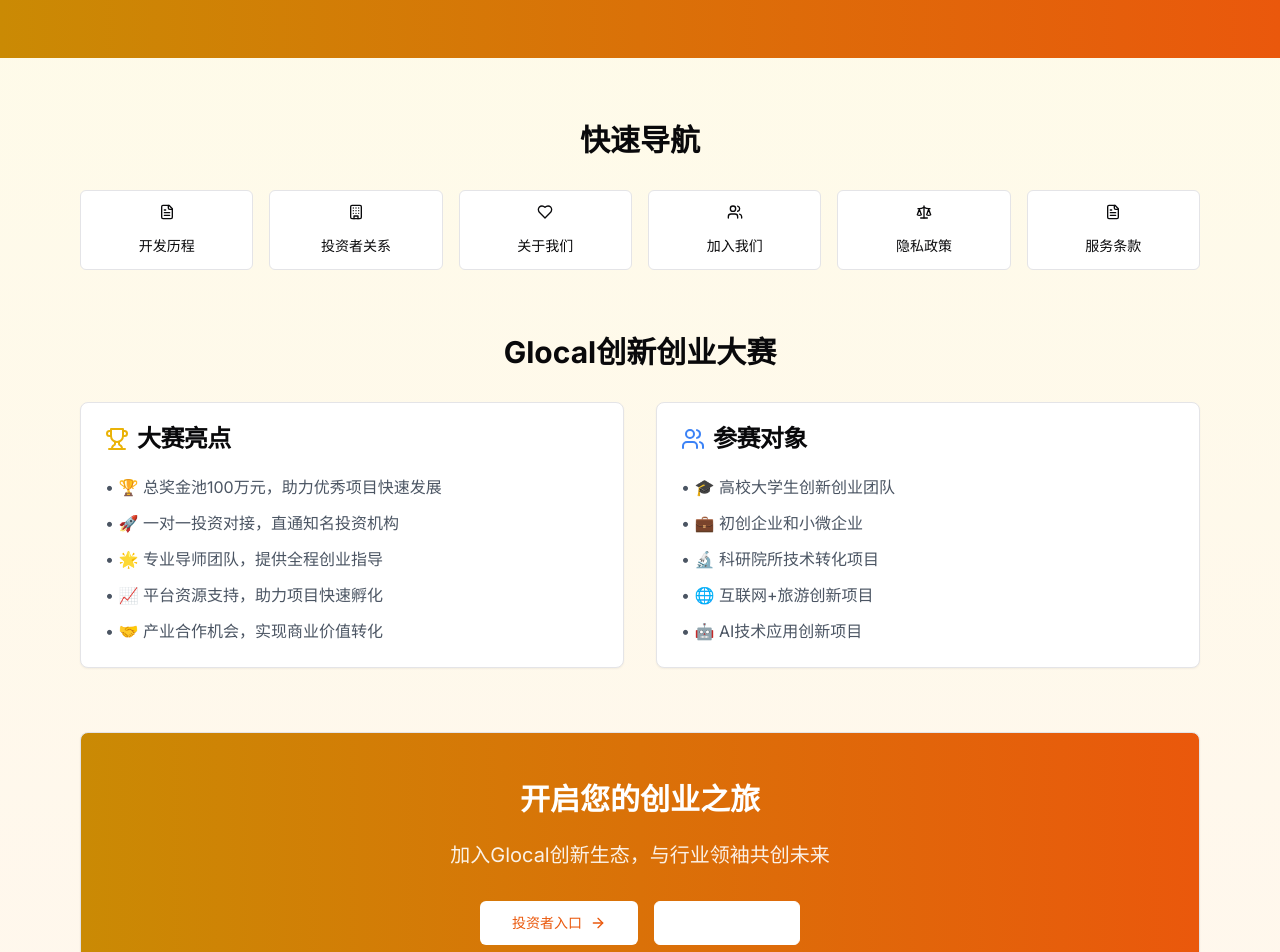
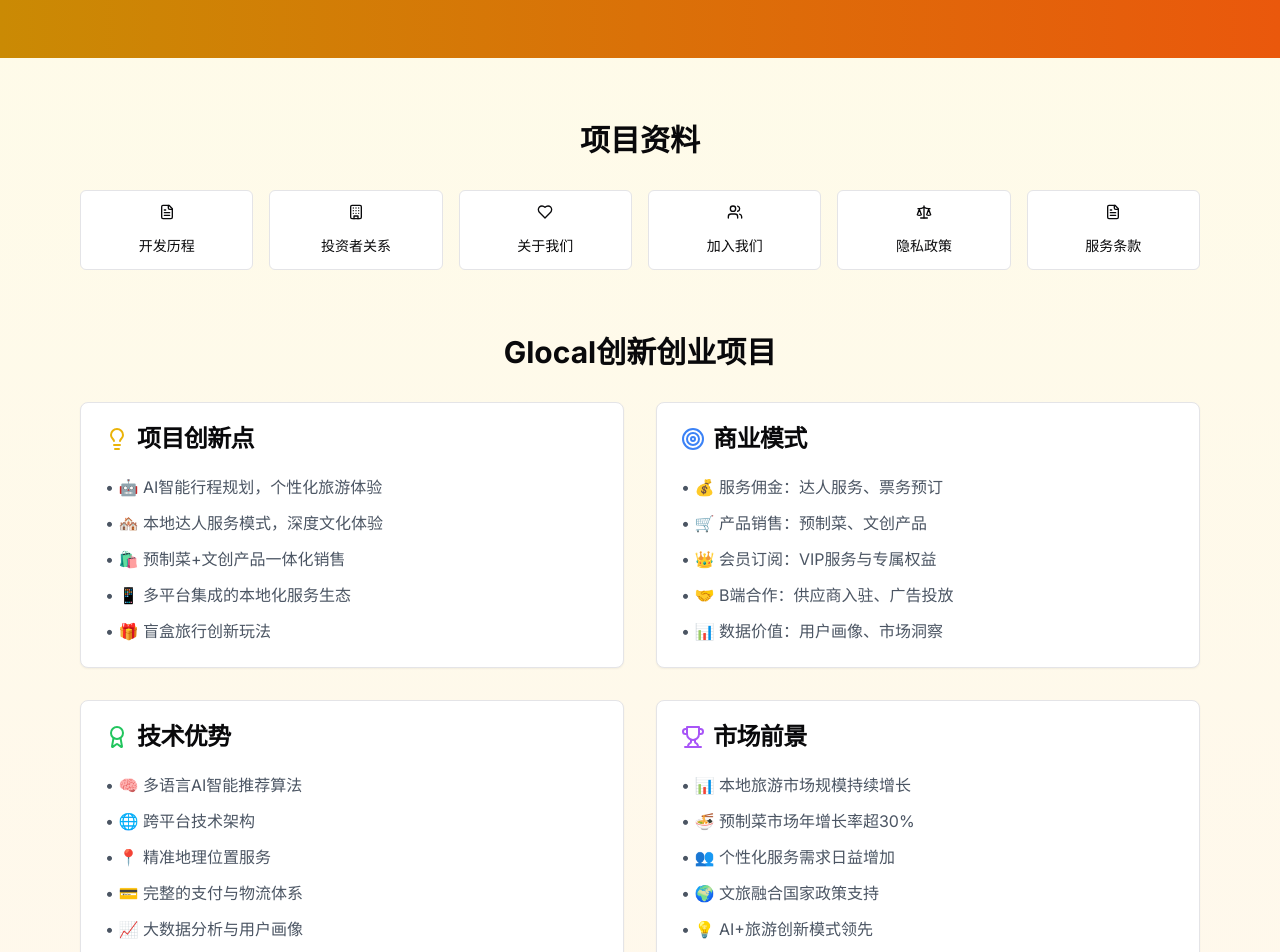
Before and after one commit to MrScienceYang/glocal-yantai-wanderlust-ai, a React (Vite) app: page /innovation-competition in a window 1280 px wide. Shown: the part 420-1372 px from the top of the page. Built offline with nearby package versions, Linux system fonts and the light colour scheme; no server answers.

Commit message:
Fix InnovationCompetition page
The InnovationCompetition page was incorrectly presented as an event hosted by the platform. The content was updated to reflect that it is a page for the user to participate in the China Collegiate Innovation and Entrepreneurship Competition.

```diff
--- a/src/pages/InnovationCompetition.tsx
+++ b/src/pages/InnovationCompetition.tsx
@@ -3,7 +3,7 @@ import React from 'react';
 import Layout from '@/components/Layout';
 import { Card, CardContent, CardHeader, CardTitle } from '@/components/ui/card';
 import { Button } from '@/components/ui/button';
-import { Trophy, FileText, Users, Building, Scale, Heart, ArrowRight } from 'lucide-react';
+import { Trophy, FileText, Users, Building, Scale, Heart, ArrowRight, Target, Award, Lightbulb } from 'lucide-react';
 import { Link } from 'react-router-dom';
 
 const InnovationCompetition = () => {
@@ -18,13 +18,13 @@ const InnovationCompetition = () => {
               <h1 className="text-5xl font-bold">创赛专区</h1>
             </div>
             <p className="text-xl leading-relaxed mb-8">
-              汇聚创新力量，连接投资资源，助力创业梦想实现
+              Glocal参与中国大学生创新创业大赛，展示我们的创新成果与发展历程
             </p>
             <div className="flex flex-wrap justify-center gap-4">
-              <span className="px-4 py-2 bg-white/20 rounded-full text-sm">创新创业</span>
-              <span className="px-4 py-2 bg-white/20 rounded-full text-sm">投资对接</span>
-              <span className="px-4 py-2 bg-white/20 rounded-full text-sm">资源整合</span>
-              <span className="px-4 py-2 bg-white/20 rounded-full text-sm">商业孵化</span>
+              <span className="px-4 py-2 bg-white/20 rounded-full text-sm">参赛项目</span>
+              <span className="px-4 py-2 bg-white/20 rounded-full text-sm">创新模式</span>
+              <span className="px-4 py-2 bg-white/20 rounded-full text-sm">技术优势</span>
+              <span className="px-4 py-2 bg-white/20 rounded-full text-sm">商业价值</span>
             </div>
           </div>
         </div>
@@ -32,7 +32,7 @@ const InnovationCompetition = () => {
         <div className="max-w-6xl mx-auto px-4 py-16">
           {/* 快速导航 */}
           <section className="mb-16">
-            <h2 className="text-3xl font-bold text-center mb-8">快速导航</h2>
+            <h2 className="text-3xl font-bold text-center mb-8">项目资料</h2>
             <div className="grid grid-cols-2 md:grid-cols-3 lg:grid-cols-6 gap-4">
               <Button asChild variant="outline" className="h-20 flex-col">
                 <Link to="/development-milestones">
@@ -78,24 +78,24 @@ const InnovationCompetition = () => {
             </div>
           </section>
 
-          {/* 创新大赛介绍 */}
+          {/* 参赛项目介绍 */}
           <section className="mb-16">
-            <h2 className="text-3xl font-bold text-center mb-8">Glocal创新创业大赛</h2>
+            <h2 className="text-3xl font-bold text-center mb-8">Glocal创新创业项目</h2>
             <div className="grid grid-cols-1 md:grid-cols-2 gap-8">
               <Card>
                 <CardHeader>
                   <CardTitle className="flex items-center">
-                    <Trophy className="h-6 w-6 text-yellow-500 mr-2" />
-                    大赛亮点
+                    <Lightbulb className="h-6 w-6 text-yellow-500 mr-2" />
+                    项目创新点
                   </CardTitle>
                 </CardHeader>
                 <CardContent>
                   <ul className="space-y-3 text-gray-600">
-                    <li>• 🏆 总奖金池100万元，助力优秀项目快速发展</li>
-                    <li>• 🚀 一对一投资对接，直通知名投资机构</li>
-                    <li>• 🌟 专业导师团队，提供全程创业指导</li>
-                    <li>• 📈 平台资源支持，助力项目快速孵化</li>
-                    <li>• 🤝 产业合作机会，实现商业价值转化</li>
+                    <li>• 🤖 AI智能行程规划，个性化旅游体验</li>
+                    <li>• 🏘️ 本地达人服务模式，深度文化体验</li>
+                    <li>• 🛍️ 预制菜+文创产品一体化销售</li>
+                    <li>• 📱 多平台集成的本地化服务生态</li>
+                    <li>• 🎁 盲盒旅行创新玩法</li>
                   </ul>
                 </CardContent>
               </Card>
@@ -103,41 +103,77 @@ const InnovationCompetition = () => {
               <Card>
                 <CardHeader>
                   <CardTitle className="flex items-center">
-                    <Users className="h-6 w-6 text-blue-500 mr-2" />
-                    参赛对象
+                    <Target className="h-6 w-6 text-blue-500 mr-2" />
+                    商业模式
                   </CardTitle>
                 </CardHeader>
                 <CardContent>
                   <ul className="space-y-3 text-gray-600">
-                    <li>• 🎓 高校大学生创新创业团队</li>
-                    <li>• 💼 初创企业和小微企业</li>
-                    <li>• 🔬 科研院所技术转化项目</li>
-                    <li>• 🌐 互联网+旅游创新项目</li>
-                    <li>• 🤖 AI技术应用创新项目</li>
+                    <li>• 💰 服务佣金：达人服务、票务预订</li>
+                    <li>• 🛒 产品销售：预制菜、文创产品</li>
+                    <li>• 👑 会员订阅：VIP服务与专属权益</li>
+                    <li>• 🤝 B端合作：供应商入驻、广告投放</li>
+                    <li>• 📊 数据价值：用户画像、市场洞察</li>
+                  </ul>
+                </CardContent>
+              </Card>
+
+              <Card>
+                <CardHeader>
+                  <CardTitle className="flex items-center">
+                    <Award className="h-6 w-6 text-green-500 mr-2" />
+                    技术优势
+                  </CardTitle>
+                </CardHeader>
+                <CardContent>
+                  <ul className="space-y-3 text-gray-600">
+                    <li>• 🧠 多语言AI智能推荐算法</li>
+                    <li>• 🌐 跨平台技术架构</li>
+                    <li>• 📍 精准地理位置服务</li>
+                    <li>• 💳 完整的支付与物流体系</li>
+                    <li>• 📈 大数据分析与用户画像</li>
+                  </ul>
+                </CardContent>
+              </Card>
+
+              <Card>
+                <CardHeader>
+                  <CardTitle className="flex items-center">
+                    <Trophy className="h-6 w-6 text-purple-500 mr-2" />
+                    市场前景
+                  </CardTitle>
+                </CardHeader>
+                <CardContent>
+                  <ul className="space-y-3 text-gray-600">
+                    <li>• 📊 本地旅游市场规模持续增长</li>
+                    <li>• 🍜 预制菜市场年增长率超30%</li>
+                    <li>• 👥 个性化服务需求日益增加</li>
+                    <li>• 🌍 文旅融合国家政策支持</li>
+                    <li>• 💡 AI+旅游创新模式领先</li>
                   </ul>
                 </CardContent>
               </Card>
             </div>
           </section>
 
-          {/* 行动号召 */}
+          {/* 参赛成果展示 */}
           <section className="text-center">
             <Card className="bg-gradient-to-r from-yellow-600 to-orange-600 text-white">
               <CardContent className="p-12">
-                <h3 className="text-3xl font-bold mb-6">开启您的创业之旅</h3>
+                <h3 className="text-3xl font-bold mb-6">参赛成果与愿景</h3>
                 <p className="text-xl mb-8 opacity-90">
-                  加入Glocal创新生态，与行业领袖共创未来
+                  通过参与中国大学生创新创业大赛，展示Glocal的创新能力与商业价值
                 </p>
                 <div className="flex flex-col sm:flex-row gap-4 justify-center">
                   <Button size="lg" className="bg-white text-orange-600 hover:bg-gray-100">
                     <Link to="/investor-relations" className="flex items-center">
-                      投资者入口
+                      查看投资信息
                       <ArrowRight className="ml-2 h-5 w-5" />
                     </Link>
                   </Button>
                   <Button size="lg" variant="outline" className="border-white text-white hover:bg-white/20">
-                    <Link to="/careers" className="flex items-center">
-                      人才招聘
+                    <Link to="/about-us" className="flex items-center">
+                      了解团队
                       <ArrowRight className="ml-2 h-5 w-5" />
                     </Link>
                   </Button>
```
